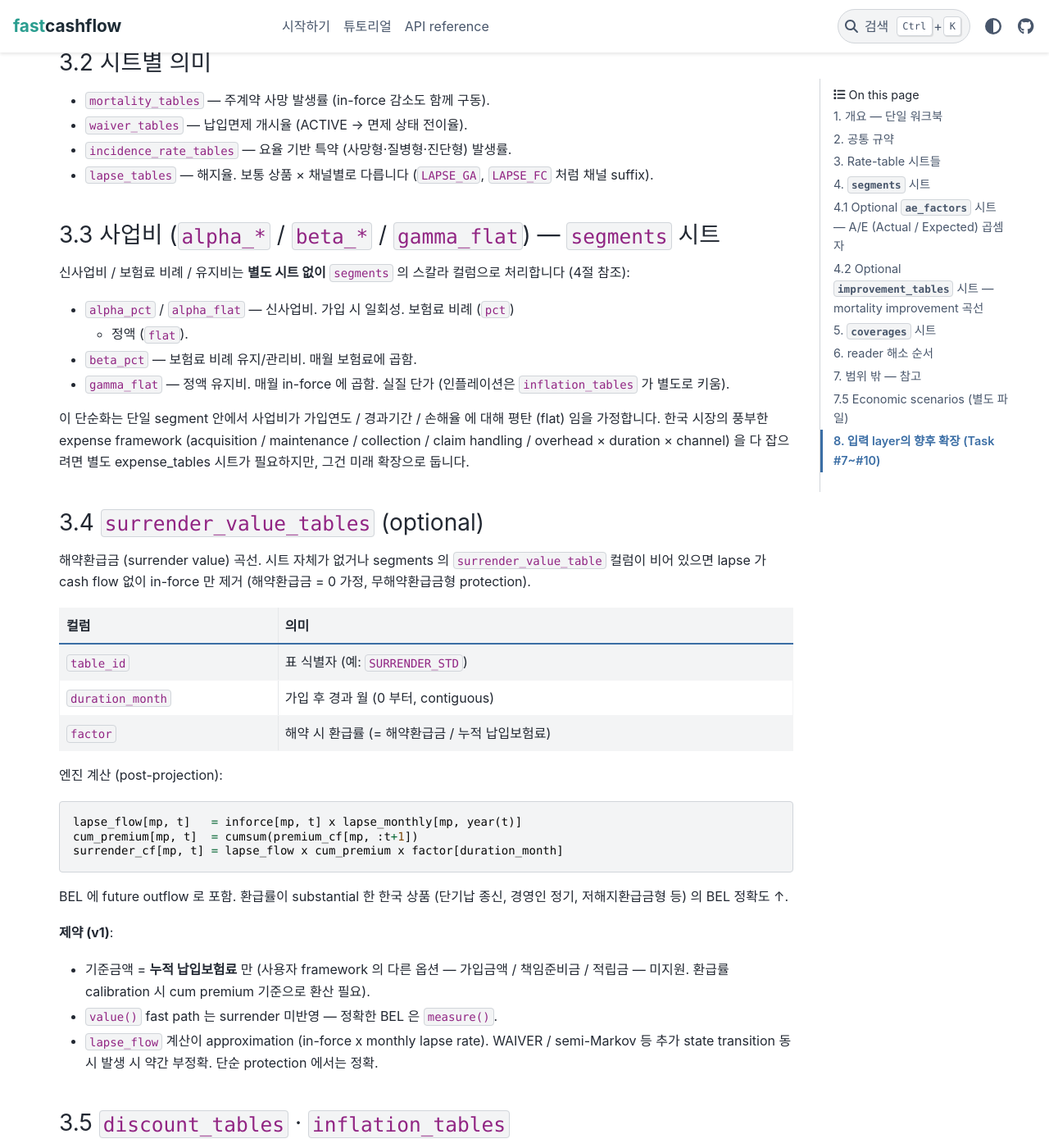
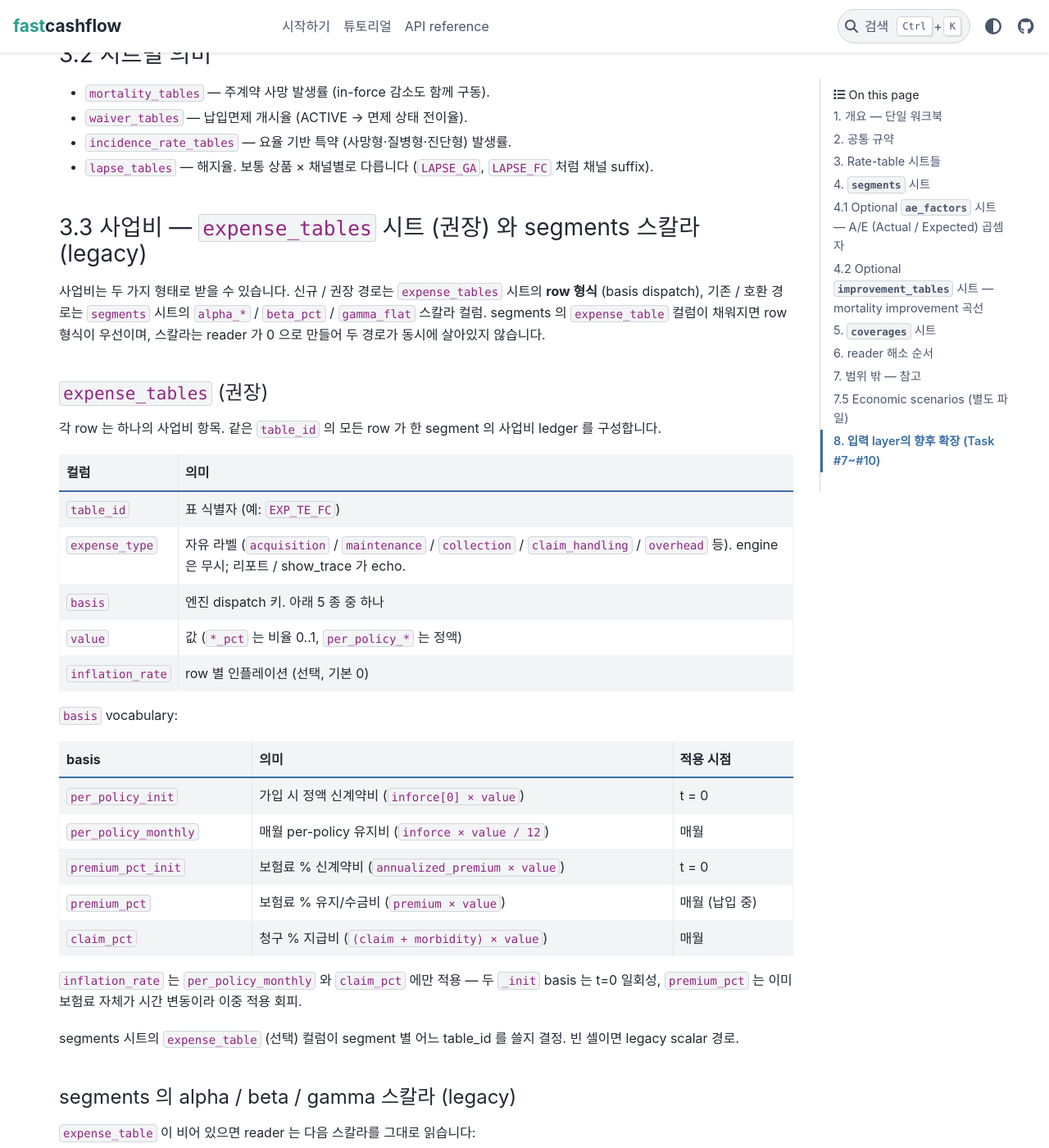
Before and after one commit to seokhoonj/fastcashflow, a Sphinx documentation site: the page built from docs/assumptions-format.md, in a window 1280 px wide and 1400 px high, scrolled down 3499 px. Shown: the whole window at 82% size. Built offline with Sphinx 7.4.7 and the PyData theme 0.15.4, drawn with Linux system fonts in a browser that asks for light colours; some of the changed text lies outside the part shown.

Commit message:
feat: expense_tables sheet + segments expense_table column
Commit C of the expense-framework migration. Sample workbook and the
io reader now carry the row-form ledger; the legacy alpha / beta /
gamma scalar route is still live for workbooks that have not yet
migrated.

Sample workbook:
- New `expense_tables` sheet (`table_id`, `expense_type`, `basis`,
  `value`, `inflation_rate`). One table_id per segment; the bundled
  sample carries eight (EXP_TE_FC, EXP_TE_GA, EXP_HE_FC, EXP_HE_GA,
  EXP_HE_TM, EXP_WH_FC, EXP_WH_GA), each with two rows -- the per-
  policy_init acquisition charge and the per_policy_monthly maintenance
  with 2% inflation.
- New `expense_table` column on the segments sheet pointing each
  segment to its expense_table_id. alpha / beta / gamma scalars on
  segments are zeroed.

Reader:
- `_read_expense_tables` parses the sheet into `{table_id: tuple[
  ExpenseRow, ...]}`.
- `read_assumptions` looks up the segments-side `expense_table`; when
  set, the matching tuple lands on `Assumptions.expense_rows` and the
  legacy alpha / beta / gamma / expense_inflation scalars are forced
  to zero so the dispatched route is unambiguous. When blank, the
  legacy scalar path runs as before.

Tests:
- `test_per_segment_acquisition_amount` covers every segment's
  acquisition row.
- `test_expense_table_zeroes_legacy_scalars` documents the dispatch
  invariant -- both routes cannot be live on the same Assumptions.
- `test_defaults_inherited` rewritten to assert the shared maintenance
  row (60_000 with 2% inflation) lives on every segment's expense
  ledger.

Docs: assumptions-format.md §3.3 rewritten -- expense_tables is the
new primary path; the legacy alpha / beta / gamma scalars are
described as the fallback pending Commit E (field removal). The
sheet inventory and §4 segments column list pick up `expense_table`.

395 tests pass.

```diff
--- a/docs/assumptions-format.md
+++ b/docs/assumptions-format.md
@@ -16,14 +16,15 @@ fastcashflow 엔진에 들어가는 **계리 가정**을 정의하는 입력 포
 | 시트 | 역할 |
 |---|---|
 | `_meta` (optional) | 워크북 메타데이터 — 현재는 `schema_version` 한 행 (자세히는 §1.1) |
-| `segments` | (상품 × 채널) 세그먼트별 어느 표를 쓸지 + 스칼라 파라미터 (`alpha_*` / `beta_*` / `gamma_flat` 사업비 포함) |
+| `segments` | (상품 × 채널) 세그먼트별 어느 표를 쓸지 + 스칼라 파라미터 + `expense_table` 참조 |
 | `coverages` | 상품별 특약 부착 (coverage_code, benefit_pattern, rate_table) |
 | `mortality_tables` | 사망 발생률 가정 (named tables) |
 | `incidence_rate_tables` | 특약 발생률 가정 |
 | `waiver_tables` | 납입면제 발생률 가정 |
 | `lapse_tables` | 해지율 가정 |
 | `discount_tables` | 할인율 곡선 (locked-in, Sec. 36) |
-| `inflation_tables` | 유지비 인플레이션 곡선 |
+| `inflation_tables` | 유지비 인플레이션 곡선 (legacy expense 경로용) |
+| `expense_tables` (권장) | row-form 사업비 ledger (basis dispatch — §3.3) |
 | `surrender_value_tables` (optional) | 해약환급금 곡선 |
 | `ae_factors` (optional) | A/E factor — base rate에 런타임 곱셈 (생략 시 1.0) |
 | `improvement_tables` (optional) | mortality improvement 곡선 (`table_id` × `year` → `factor`) |
@@ -132,22 +133,55 @@ reader 동작:
 - `incidence_rate_tables` — 요율 기반 특약 (사망형·질병형·진단형) 발생률.
 - `lapse_tables` — 해지율. 보통 상품 × 채널별로 다릅니다 (`LAPSE_GA`, `LAPSE_FC` 처럼 채널 suffix).
 
-### 3.3 사업비 (`alpha_*` / `beta_*` / `gamma_flat`) — `segments` 시트
+### 3.3 사업비 — `expense_tables` 시트 (권장) 와 segments 스칼라 (legacy)
 
-신사업비 / 보험료 비례 / 유지비는 **별도 시트 없이** `segments` 의 스칼라
-컬럼으로 처리합니다 (4절 참조):
+사업비는 두 가지 형태로 받을 수 있습니다. 신규 / 권장 경로는
+`expense_tables` 시트의 **row 형식** (basis dispatch), 기존 / 호환 경로는
+`segments` 시트의 `alpha_*` / `beta_pct` / `gamma_flat` 스칼라 컬럼.
+segments 의 `expense_table` 컬럼이 채워지면 row 형식이 우선이며,
+스칼라는 reader 가 0 으로 만들어 두 경로가 동시에 살아있지 않습니다.
 
-- `alpha_pct` / `alpha_flat` — 신사업비. 가입 시 일회성. 보험료 비례 (`pct`)
-  + 정액 (`flat`).
-- `beta_pct` — 보험료 비례 유지/관리비. 매월 보험료에 곱함.
-- `gamma_flat` — 정액 유지비. 매월 in-force 에 곱함. 실질 단가 (인플레이션은
-  `inflation_tables` 가 별도로 키움).
+#### `expense_tables` (권장)
 
-이 단순화는 단일 segment 안에서 사업비가 가입연도 / 경과기간 / 손해율 에
-대해 평탄 (flat) 임을 가정합니다. 한국 시장의 풍부한 expense framework
-(acquisition / maintenance / collection / claim handling / overhead × duration ×
-channel) 을 다 잡으려면 별도 expense_tables 시트가 필요하지만, 그건 미래
-확장으로 둡니다.
+각 row 는 하나의 사업비 항목. 같은 `table_id` 의 모든 row 가 한 segment 의
+사업비 ledger 를 구성합니다.
+
+| 컬럼 | 의미 |
+|---|---|
+| `table_id` | 표 식별자 (예: `EXP_TE_FC`) |
+| `expense_type` | 자유 라벨 (`acquisition` / `maintenance` / `collection` / `claim_handling` / `overhead` 등). engine 은 무시; 리포트 / show_trace 가 echo. |
+| `basis` | 엔진 dispatch 키. 아래 5 종 중 하나 |
+| `value` | 값 (`*_pct` 는 비율 0..1, `per_policy_*` 는 정액) |
+| `inflation_rate` | row 별 인플레이션 (선택, 기본 0) |
+
+`basis` vocabulary:
+
+| basis | 의미 | 적용 시점 |
+|---|---|---|
+| `per_policy_init` | 가입 시 정액 신계약비 (`inforce[0] × value`) | t = 0 |
+| `per_policy_monthly` | 매월 per-policy 유지비 (`inforce × value / 12`) | 매월 |
+| `premium_pct_init` | 보험료 % 신계약비 (`annualized_premium × value`) | t = 0 |
+| `premium_pct` | 보험료 % 유지/수금비 (`premium × value`) | 매월 (납입 중) |
+| `claim_pct` | 청구 % 지급비 (`(claim + morbidity) × value`) | 매월 |
+
+`inflation_rate` 는 `per_policy_monthly` 와 `claim_pct` 에만 적용 — 두
+`_init` basis 는 t=0 일회성, `premium_pct` 는 이미 보험료 자체가 시간
+변동이라 이중 적용 회피.
+
+segments 시트의 `expense_table` (선택) 컬럼이 segment 별 어느 table_id 를
+쓸지 결정. 빈 셀이면 legacy scalar 경로.
+
+#### segments 의 alpha / beta / gamma 스칼라 (legacy)
+
+`expense_table` 이 비어 있으면 reader 는 다음 스칼라를 그대로 읽습니다:
+
+- `alpha_pct` / `alpha_flat` — 신사업비. 가입 시 일회성.
+- `beta_pct` — 보험료 비례 유지/수금비. 매월 보험료에 곱함.
+- `gamma_flat` — 정액 유지비. 매월 in-force 에 곱함 + `inflation_tables`
+  로 시간 인플레이션 곱함.
+
+이 경로는 historical 3분법 (α/β/γ) 의 단순 형태이고, 미래 cleanup
+commit 에서 제거 예정. 신규 워크북은 `expense_tables` 권장.
 
 ### 3.4 `surrender_value_tables` (optional)
 
@@ -204,9 +238,12 @@ BEL 에 future outflow 로 포함. 환급률이 substantial 한 한국 상품 (
 
 **표 참조 컬럼** (값 = rate-table 시트의 `table_id`):
 `mortality_table`, `lapse_table`, `waiver_table`, `discount_table`,
-`inflation_table`, `surrender_value_table` (선택).
+`inflation_table`, `surrender_value_table` (선택), `expense_table` (권장).
 - `waiver_table` — 납입면제 모델이 없는 상품이면 비웁니다.
 - `surrender_value_table` — 해약환급금이 없는 무해약형 protection 이면 비웁니다.
+- `expense_table` — `expense_tables` 시트의 `table_id` 참조 (3.3 §).
+  채워지면 row-form 사업비 ledger 가 우선 적용되고 아래 alpha/beta/gamma
+  스칼라는 reader 가 0 으로 둡니다. 비어 있으면 스칼라 경로.
 
 **스칼라 컬럼** (값 = 숫자/문자):
 `alpha_pct`, `alpha_flat`, `beta_pct`, `gamma_flat`,
```
Also changed, not shown: 3 other files.
